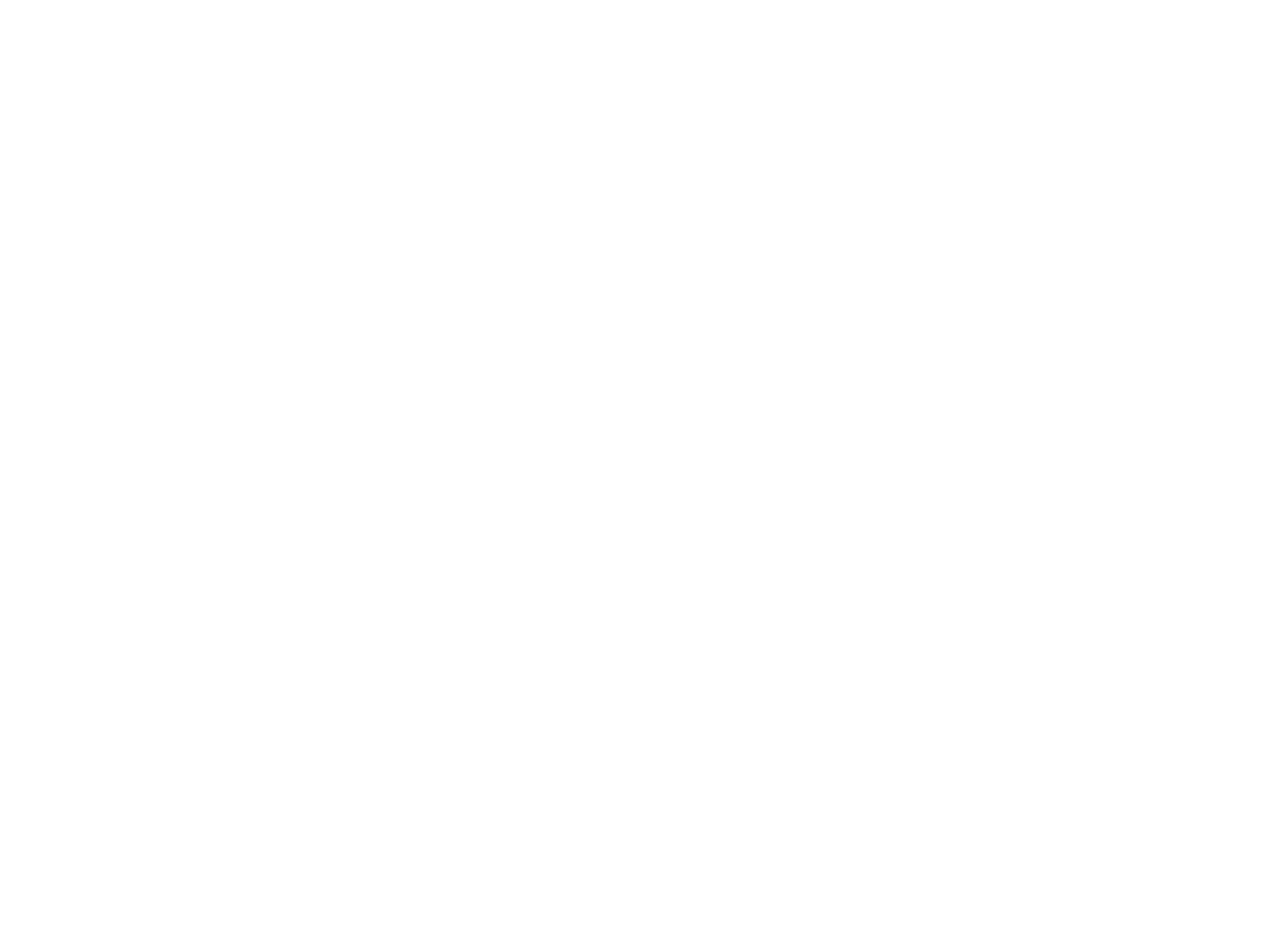
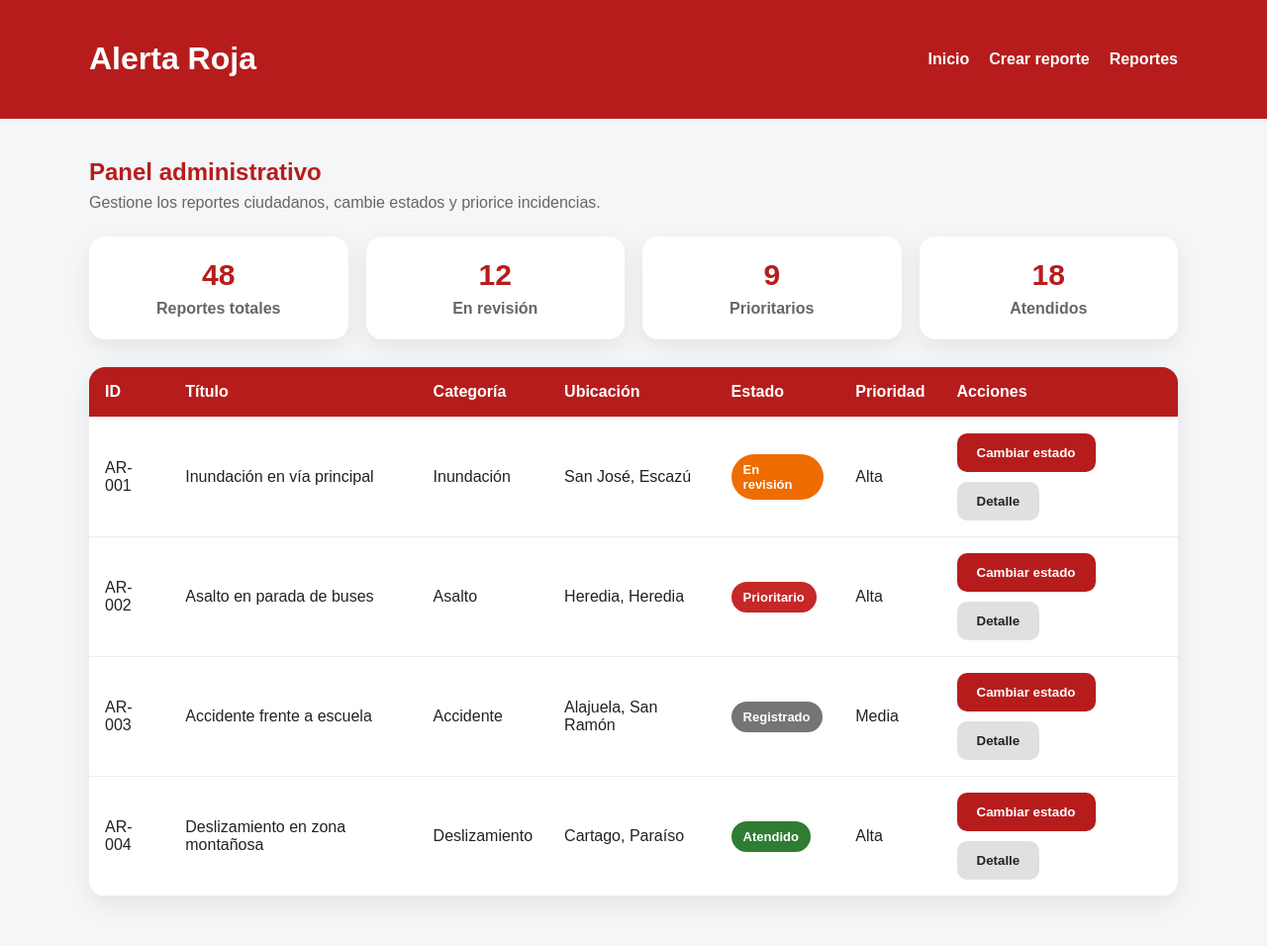
Before and after one commit to Fidelitas-Ambiente-Web-Cliente-Servidor/sc502-vn-proyecto2026-alerta-roja, a PHP site: page /html/admin.html in a window 1280 px wide. Before the commit the page is empty. Shown: the whole page at 99% size. Before the commit the page ends 800 px from the top, so only its background shows below. Run offline with PHP 8.4, Linux system fonts and the light colour scheme.

Commit message:
diseño inicial de administrador

```diff
--- a/css/estilos.css
+++ b/css/estilos.css
@@ -242,3 +242,71 @@
 .badge-estado.atendido {
   background-color: #2e7d32;
 }
+
+
+.panel-admin {
+  margin-bottom: 50px;
+}
+
+.resumen-admin {
+  display: grid;
+  grid-template-columns: repeat(auto-fit, minmax(180px, 1fr));
+  gap: 18px;
+  margin-bottom: 28px;
+}
+
+.card-resumen {
+  background: #ffffff;
+  padding: 22px;
+  border-radius: 16px;
+  box-shadow: 0 8px 24px rgba(0, 0, 0, 0.08);
+  text-align: center;
+}
+
+.card-resumen h3 {
+  margin: 0 0 8px;
+  font-size: 30px;
+  color: #b71c1c;
+}
+
+.card-resumen p {
+  margin: 0;
+  color: #666;
+  font-weight: 600;
+}
+
+.tabla-contenedor {
+  background: #ffffff;
+  border-radius: 16px;
+  box-shadow: 0 8px 24px rgba(0, 0, 0, 0.08);
+  overflow-x: auto;
+}
+
+.tabla-admin {
+  width: 100%;
+  border-collapse: collapse;
+  min-width: 900px;
+}
+
+.tabla-admin thead {
+  background-color: #b71c1c;
+  color: #ffffff;
+}
+
+.tabla-admin th,
+.tabla-admin td {
+  padding: 16px;
+  text-align: left;
+  border-bottom: 1px solid #ececec;
+  vertical-align: middle;
+}
+
+.tabla-admin tbody tr:hover {
+  background-color: #faf3f3;
+}
+
+.acciones-admin {
+  display: flex;
+  gap: 10px;
+  flex-wrap: wrap;
+}
--- a/html/admin.html
+++ b/html/admin.html
@@ -0,0 +1,117 @@
+<!DOCTYPE html>
+<html lang="es">
+<head>
+  <meta charset="UTF-8">
+  <meta name="viewport" content="width=device-width, initial-scale=1.0">
+  <title>Panel Administrador | Alerta Roja</title>
+  <link rel="stylesheet" href="../css/estilos.css">
+</head>
+<body>
+  <header class="encabezado">
+    <div class="contenedor encabezado-contenido">
+      <h1>Alerta Roja</h1>
+      <nav>
+        <ul class="menu">
+          <li><a href="index.html">Inicio</a></li>
+          <li><a href="crear-reporte.html">Crear reporte</a></li>
+          <li><a href="reportes.html">Reportes</a></li>
+        </ul>
+      </nav>
+    </div>
+  </header>
+
+  <main class="contenedor">
+    <section class="titulo-pagina">
+      <h2>Panel administrativo</h2>
+      <p>Gestione los reportes ciudadanos, cambie estados y priorice incidencias.</p>
+    </section>
+
+    <section class="panel-admin">
+      <div class="resumen-admin">
+        <div class="card-resumen">
+          <h3>48</h3>
+          <p>Reportes totales</p>
+        </div>
+        <div class="card-resumen">
+          <h3>12</h3>
+          <p>En revisión</p>
+        </div>
+        <div class="card-resumen">
+          <h3>9</h3>
+          <p>Prioritarios</p>
+        </div>
+        <div class="card-resumen">
+          <h3>18</h3>
+          <p>Atendidos</p>
+        </div>
+      </div>
+
+      <div class="tabla-contenedor">
+        <table class="tabla-admin">
+          <thead>
+            <tr>
+              <th>ID</th>
+              <th>Título</th>
+              <th>Categoría</th>
+              <th>Ubicación</th>
+              <th>Estado</th>
+              <th>Prioridad</th>
+              <th>Acciones</th>
+            </tr>
+          </thead>
+          <tbody>
+            <tr>
+              <td>AR-001</td>
+              <td>Inundación en vía principal</td>
+              <td>Inundación</td>
+              <td>San José, Escazú</td>
+              <td><span class="badge badge-estado revision">En revisión</span></td>
+              <td>Alta</td>
+              <td class="acciones-admin">
+                <button class="btn btn-principal" type="button">Cambiar estado</button>
+                <button class="btn btn-secundario" type="button">Detalle</button>
+              </td>
+            </tr>
+            <tr>
+              <td>AR-002</td>
+              <td>Asalto en parada de buses</td>
+              <td>Asalto</td>
+              <td>Heredia, Heredia</td>
+              <td><span class="badge badge-estado prioritario">Prioritario</span></td>
+              <td>Alta</td>
+              <td class="acciones-admin">
+                <button class="btn btn-principal" type="button">Cambiar estado</button>
+                <button class="btn btn-secundario" type="button">Detalle</button>
+              </td>
+            </tr>
+            <tr>
+              <td>AR-003</td>
+              <td>Accidente frente a escuela</td>
+              <td>Accidente</td>
+              <td>Alajuela, San Ramón</td>
+              <td><span class="badge badge-estado registrado">Registrado</span></td>
+              <td>Media</td>
+              <td class="acciones-admin">
+                <button class="btn btn-principal" type="button">Cambiar estado</button>
+                <button class="btn btn-secundario" type="button">Detalle</button>
+              </td>
+            </tr>
+            <tr>
+              <td>AR-004</td>
+              <td>Deslizamiento en zona montañosa</td>
+              <td>Deslizamiento</td>
+              <td>Cartago, Paraíso</td>
+              <td><span class="badge badge-estado atendido">Atendido</span></td>
+              <td>Alta</td>
+              <td class="acciones-admin">
+                <button class="btn btn-principal" type="button">Cambiar estado</button>
+                <button class="btn btn-secundario" type="button">Detalle</button>
+              </td>
+            </tr>
+          </tbody>
+        </table>
+      </div>
+    </section>
+  </main>
+</body>
+</html>
```
